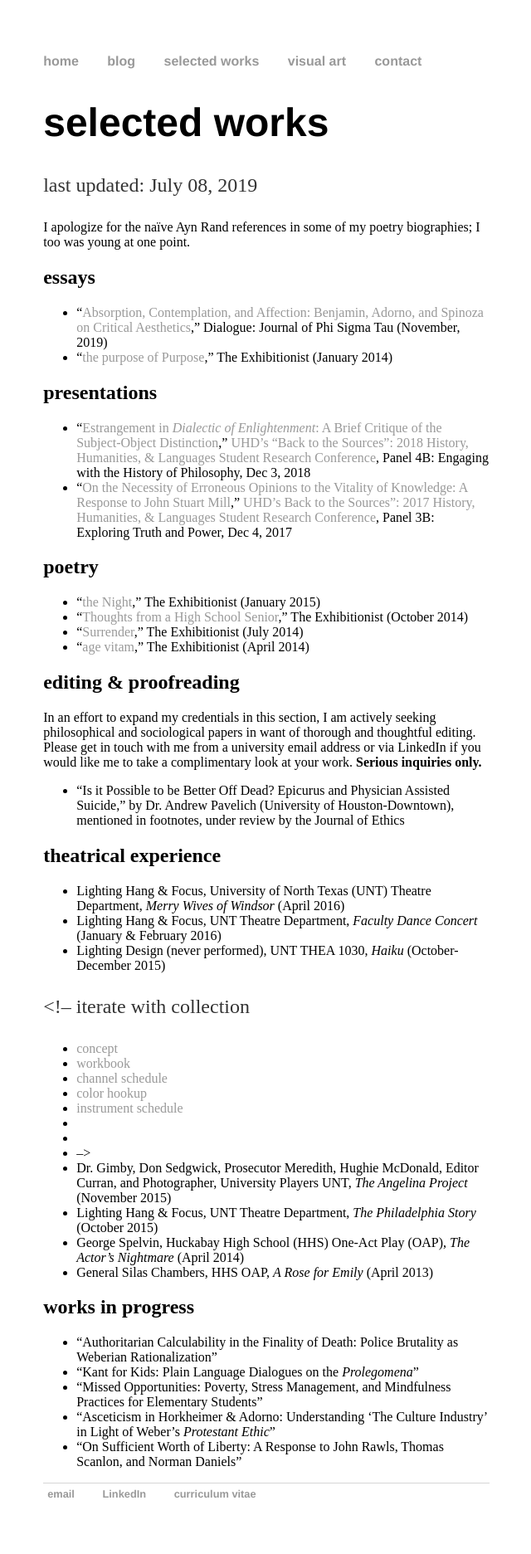
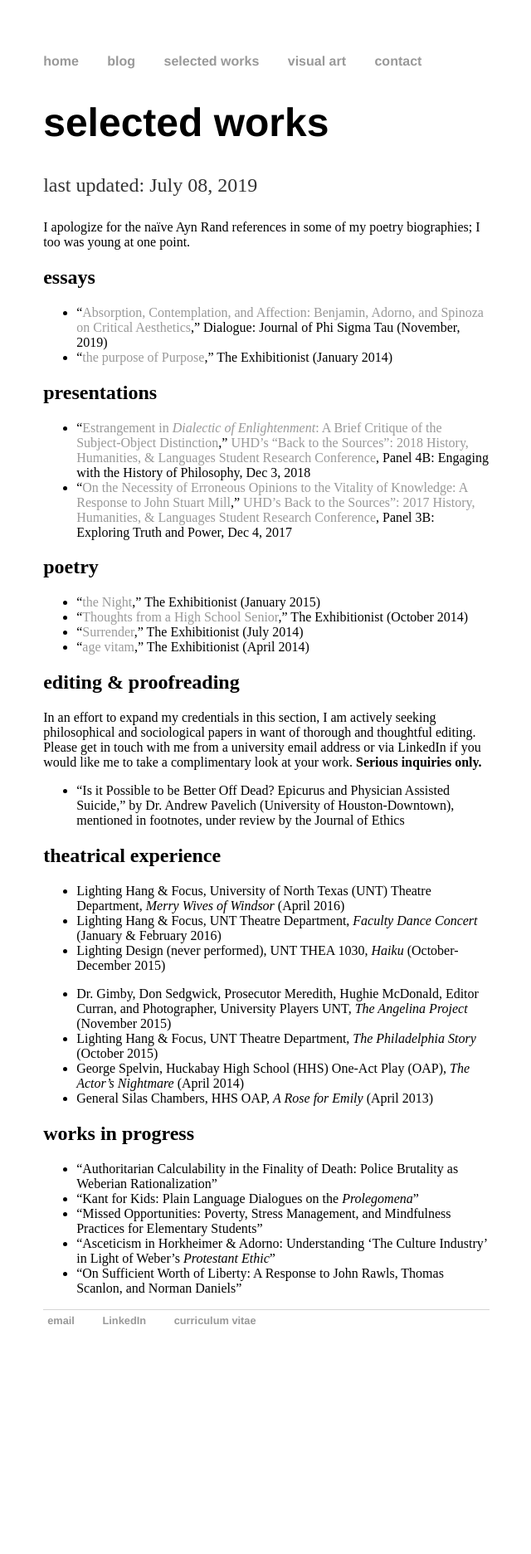
Before and after one commit to HillJustin/HillJustin.github.io, a Jekyll site: the page built from selected-works/index.md, in a window 1280 px wide. Shown: the whole page at 83% size, without its empty margins (319-959 px from the left). Built offline with Jekyll 4.4.1, drawn with Linux system fonts in a browser that asks for light colours; after the commit the page ends 1664 px from its top, so only the background shows below that; part of the change alters nothing that is shown.

```diff
--- a/selected-works/index.md
+++ b/selected-works/index.md
@@ -49,7 +49,7 @@ last updated: July 08, 2019
       </a>
   {% endfor %}
 </div>
-  <!-- iterate with collection
+{% comment %} iterate with collection
   * [concept](assets/pdfs/haiku/concept.pdf)
   * [workbook](assets/pdfs/haiku/workbook.pdf)
   * [channel schedule](assets/pdfs/haiku/channel-schedule.pdf)
@@ -57,7 +57,7 @@ last updated: July 08, 2019
   * [instrument schedule](assets/pdfs/haiku/instrument-schedule.pdf)
   * [](assets/pdfs/haiku/)
   * [](assets/pdfs/haiku/)
-  * [](assets/pdfs/haiku/) -->
+  * [](assets/pdfs/haiku/) {% endcomment %}
 * Dr. Gimby, Don Sedgwick, Prosecutor Meredith, Hughie McDonald, Editor Curran, and Photographer, University Players UNT, *The Angelina Project* (November 2015)
 * Lighting Hang & Focus, UNT Theatre Department, *The Philadelphia Story* (October 2015)
 * George Spelvin, Huckabay High School (HHS) One-Act Play (OAP), *The Actor's Nightmare* (April 2014)
```
